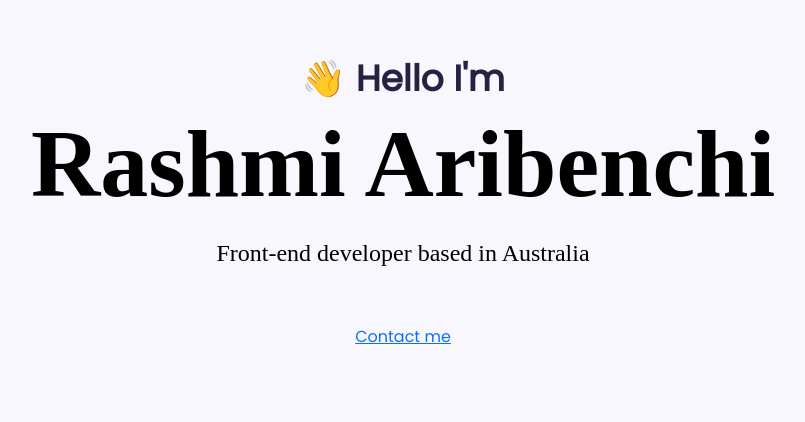
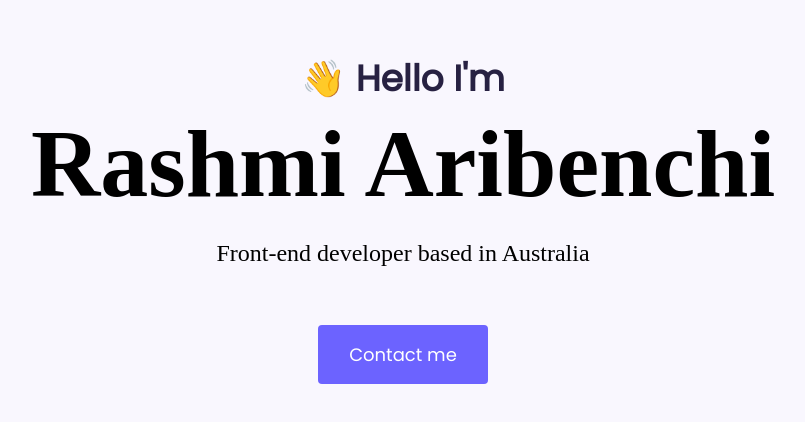
Before and after one commit to raribencchi/MyPortfolioSetup, a plain HTML site: page index.html in a window 1280 px wide. Shown: the part 108-530 px from the top of the page, without its empty margins (237-1042 px from the left). Drawn offline with nearby package versions, Linux system fonts and the light colour scheme.

Commit message:
Added  css and html to my portfolio

```diff
--- a/index.html
+++ b/index.html
@@ -20,8 +20,8 @@
         <h1>Rashmi Aribenchi</h1>
           <h2 class="mb-5"> Front-end developer based in Australia</h2>
     <div>
-        <a href="#" class="btn-btn-branding"> Contact me</a>
-    </div>
+        <button type="button" class="btn btn-branding">Contact me</button>
+     </div>
     </div>
 
 </body>
```
Also changed, not shown: css/styles.css (line endings or trailing spaces).
